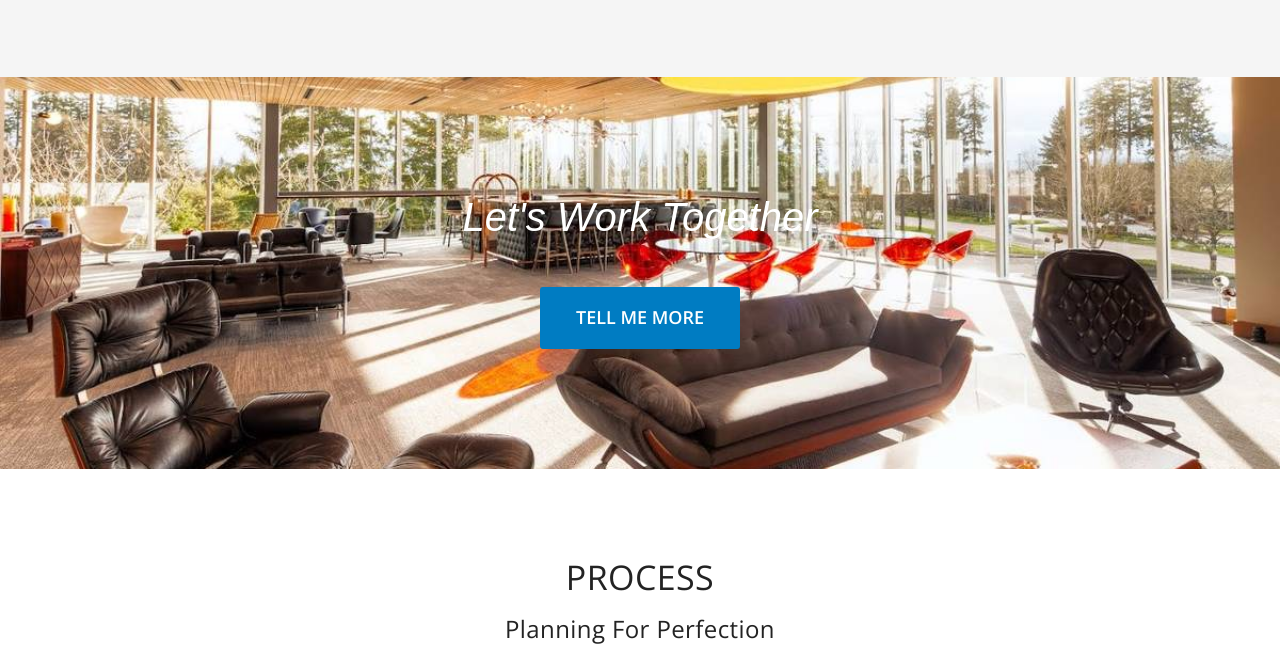
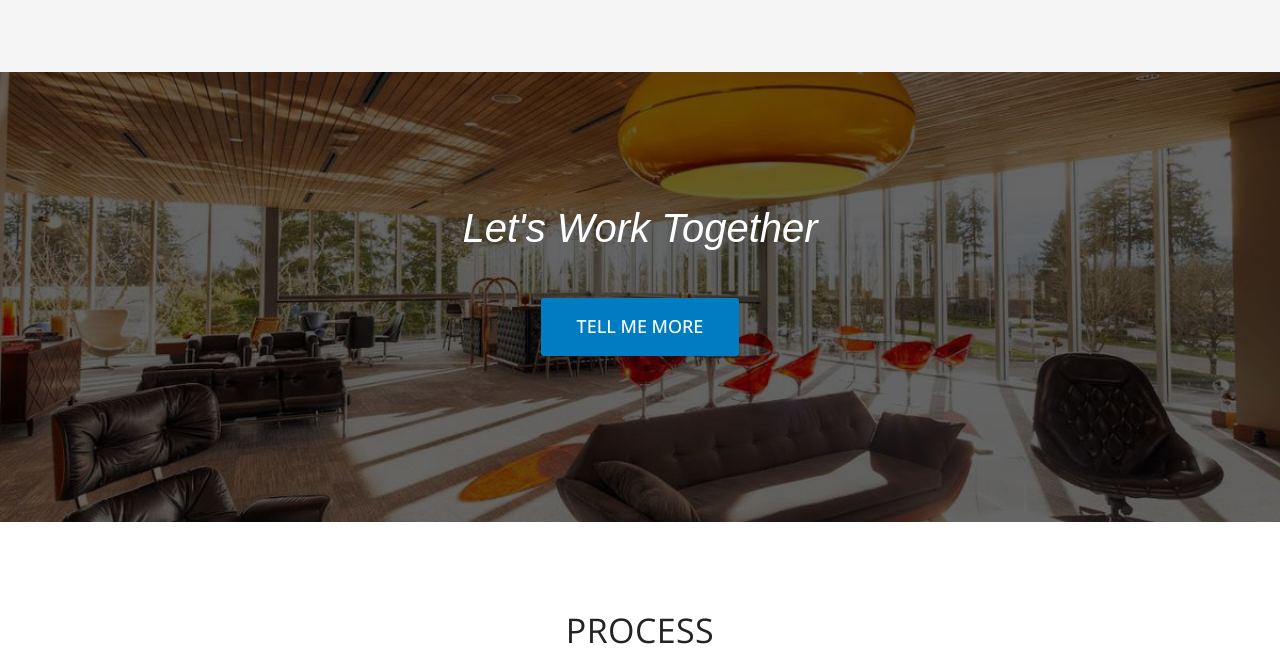
Before and after one commit to knewhouse/Orbit, a plain HTML site: page index.html in a window 1280 px wide. Shown: the part 1868-2534 px from the top of the page. Drawn offline with nearby package versions, Linux system fonts and the light colour scheme; a web font is replaced by a local one.

Commit message:
fixed lwt section and various css tweaks

```diff
--- a/css/style.css
+++ b/css/style.css
@@ -238,10 +238,11 @@ header .intro-text .intro-heading {
 @media (min-width: 768px) {
 	header .intro-text .intro-heading {
 	    text-transform: uppercase;
-	    font-weight: 700;
-	    font-size: 75px;
-	    line-height: 75px;
+	    font-weight: 600;
+	    font-size: 65px;
+	    line-height: 70px;
 	    margin-bottom: 50px;
+        text-shadow: 1px 2px 6px #484848;
 	}
 }
 
@@ -906,10 +907,10 @@ font-size: 11px;
     border-color: #007cc2;
     font-family: "Open Sans",sans-serif;
     text-transform: uppercase;
-    font-weight: 600;
+    font-weight: 500;
     border-radius: 3px;
     font-size: 18px;
-    padding: 16px 34px;
+    padding: 14px 34px;
 }
 
 /* Back to top button
@@ -967,32 +968,41 @@ and (max-width : 480px) {
 --------------------*/
 
 .lwt {
-    background-image: url(../images/demo/world-of-speed-interior_atomic-lounge.jpg);
-    background-repeat: none;
-    background-attachment: scroll;
-    background-position: center -150px;
-    -webkit-background-size: cover;
-    -moz-background-size: cover;
-    background-size: cover;
-    -o-background-size: cover;
+    padding: 0;
     text-align: center;
     color: #fff;
 }
-.lwt::after {
+.bg-overlay {
+    background: linear-gradient(rgba(0,0,0,.6), rgba(0,0,0,.6)), url("../images/demo/wos_interior_atomic-lounge.jpg");
+    background-repeat: no-repeat;
+    background-size: cover;
+    -webkit-background-size: cover;
+    -moz-background-size: cover;
+    -o-background-size: cover;
+    background-position: center center;
+    color: #fff;
+    height: 450px;
+    padding-top: 50px;
+}
+/*.lwt::after {
     content: "";
-    position: relative;
+    position: absolute;
     top: 0;
     left: 0;
     width: 100%;
     height: 100%;
     background-image: linear-gradient(120deg, #eaee44, #33d0ff);
     opacity: .7;
+    z-index: 1;
 }
+.lwt > * {
+    z-index: 100;
+} */
 .lwt-text {
     margin: 0 0 50px;
 }
 .lwt .lwt-heading {
-    padding-top: 50px;
+    padding-top: 86px;
     padding-bottom: 50px;
     font-family: "Playfair Display",sans-serif;
     font-style: italic;
--- a/index.html
+++ b/index.html
@@ -217,7 +217,7 @@
 		<!-- Let's Work Together -->
 
 		<section class="lwt">
-			<div class="container">
+			<div class="container-fluid bg-overlay">
 				<div class="lwt-text">
 					<div class="lwt-heading">Let's Work Together</div>
 					<a href="#" class="btn btn-xl">Tell Me More</a>
```
Also changed, not shown: images/demo/wos_interior_atomic-lounge.jpg (added).
